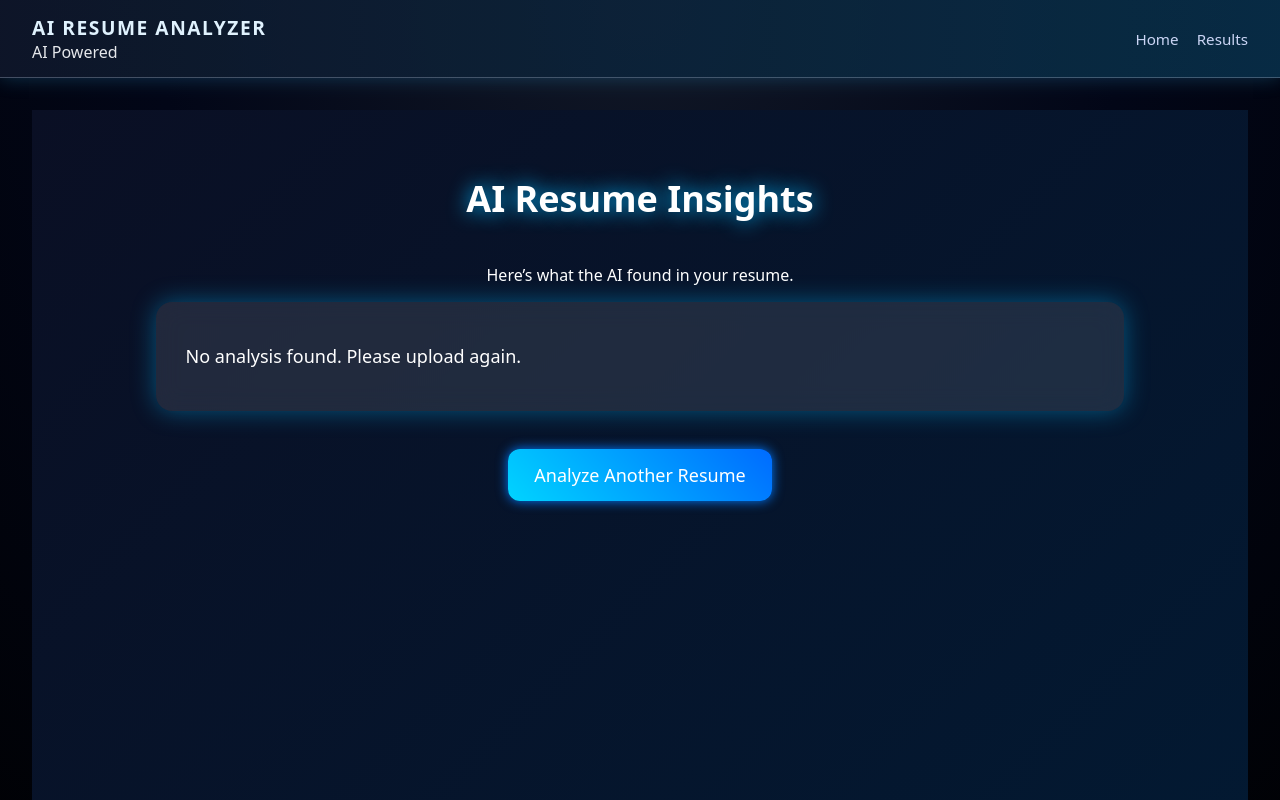
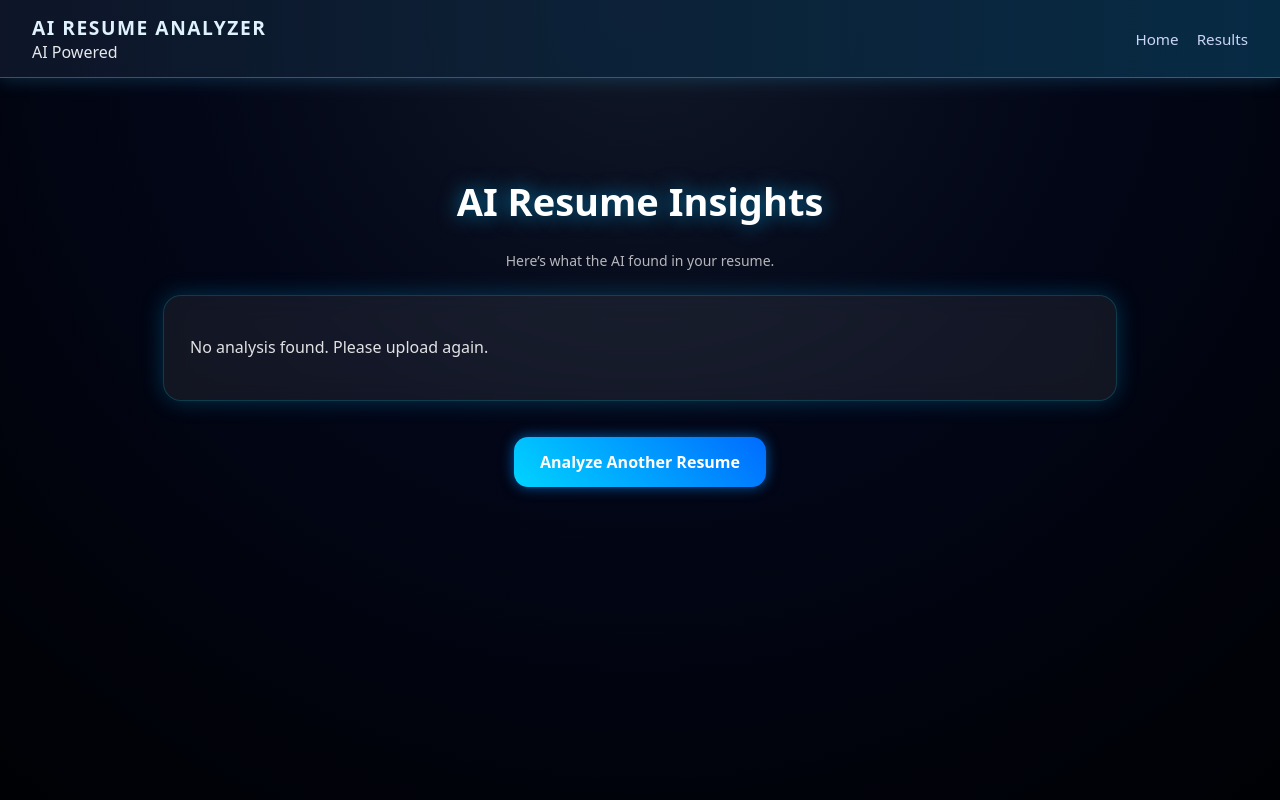
Before and after one commit to emanisaikumar01/AI-RESUME-ANALYZER, a React (Create React App) app in the folder frontend/: page /results in a window 1280 px wide. Shown: the top 800 px of the page. Built offline with nearby package versions, Linux system fonts and the light colour scheme.

Commit message:
Refactor Results.css for improved styling
Updated styles for results page, including adjustments to layout, font sizes, and button effects.

```diff
--- a/frontend/src/pages/Results.css
+++ b/frontend/src/pages/Results.css
@@ -1,7 +1,6 @@
 .results-container {
-  min-height: 100vh;
-  padding: 40px;
-  background: linear-gradient(135deg, #0a0f24, #021a33);
+  min-height: calc(100vh - 70px);
+  padding: 40px 20px;
   display: flex;
   flex-direction: column;
   align-items: center;
@@ -9,53 +8,74 @@
 }
 
 .title {
-  font-size: 36px;
+  font-size: 38px;
+  margin-bottom: 10px;
+  font-weight: 800;
+  text-shadow: 0 0 20px rgba(0, 183, 255, 0.6);
+}
+
+.results-subtitle {
   margin-bottom: 25px;
-  font-weight: 700;
-  text-shadow: 0 0 20px #00b7ff;
+  font-size: 14px;
+  color: rgba(255, 255, 255, 0.7);
 }
 
 .glass-card {
-  width: 80%;
+  width: min(900px, 95%);
   backdrop-filter: blur(12px);
-  background: rgba(255, 255, 255, 0.1);
-  padding: 22px 30px;
-  margin-bottom: 18px;
-  border-radius: 16px;
-  box-shadow: 0 0 25px rgba(0, 187, 255, 0.4);
-  animation: fadeInUp 0.6s ease both;
+  background: rgba(255, 255, 255, 0.07);
+  padding: 22px 26px;
+  margin-bottom: 16px;
+  border-radius: 18px;
+  border: 1px solid rgba(0, 234, 255, 0.18);
+  box-shadow: 0 0 22px rgba(0, 187, 255, 0.25);
+  animation: fadeInUp 0.5s ease both;
 }
 
 .text {
-  font-size: 18px;
-  line-height: 1.6;
+  font-size: 16px;
+  line-height: 1.7;
   white-space: pre-wrap;
+  color: rgba(255, 255, 255, 0.88);
 }
 
 .back-btn {
   margin-top: 20px;
   padding: 14px 26px;
-  font-size: 18px;
+  font-size: 16px;
   background: linear-gradient(45deg, #00d4ff, #006bff);
-  border-radius: 12px;
+  border-radius: 14px;
   text-decoration: none;
   color: white;
-  transition: 0.3s;
+  font-weight: 700;
+  transition: 0.25s ease;
   animation: glow 2s infinite;
 }
 
 .back-btn:hover {
-  transform: scale(1.1);
-  box-shadow: 0 0 25px #00d4ff;
+  transform: scale(1.06);
+  box-shadow: 0 0 25px rgba(0, 212, 255, 0.7);
 }
 
 @keyframes fadeInUp {
-  from {opacity: 0; transform: translateY(30px);}
-  to {opacity: 1; transform: translateY(0);}
+  from {
+    opacity: 0;
+    transform: translateY(24px);
+  }
+  to {
+    opacity: 1;
+    transform: translateY(0);
+  }
 }
 
 @keyframes glow {
-  0% { box-shadow: 0 0 10px #006bff; }
-  50% { box-shadow: 0 0 25px #00eaff; }
-  100% { box-shadow: 0 0 10px #006bff; }
+  0% {
+    box-shadow: 0 0 10px rgba(0, 107, 255, 0.6);
+  }
+  50% {
+    box-shadow: 0 0 25px rgba(0, 234, 255, 0.7);
+  }
+  100% {
+    box-shadow: 0 0 10px rgba(0, 107, 255, 0.6);
+  }
 }
```
